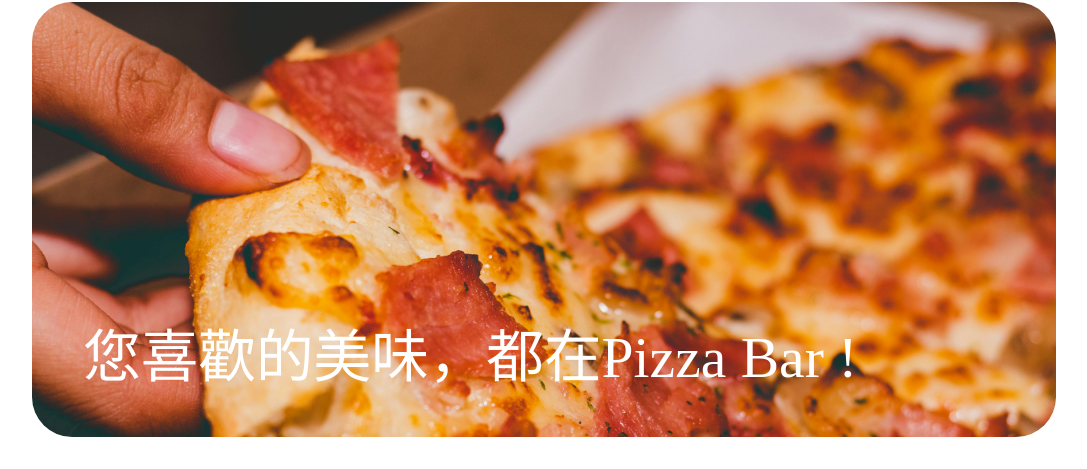
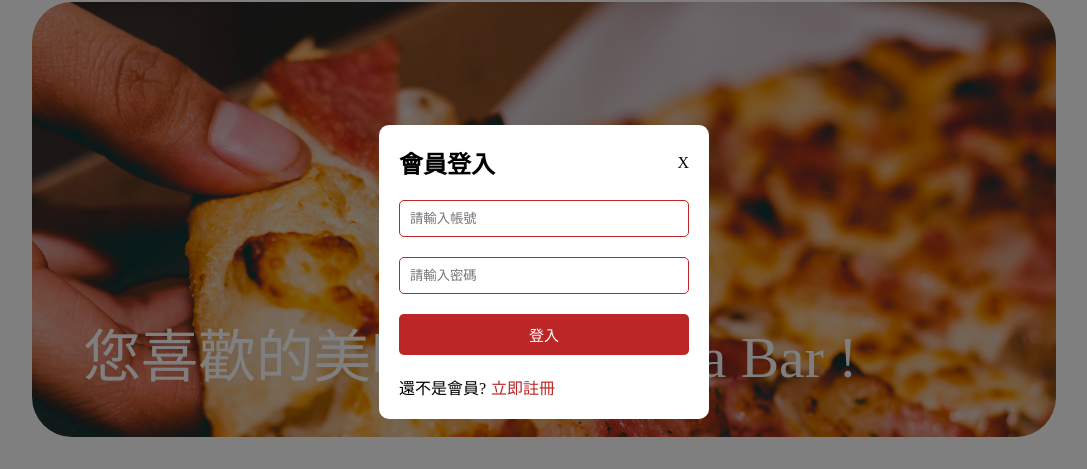
Before and after one commit to komaki009/pizza-bar, a React (Vite) app: page / in a window 1280 px wide. Both pictures are taken after a click on the button "登入". Shown: the part 128-597 px from the top of the page, without its empty margins (96-1183 px from the left). Built offline with nearby package versions, Linux system fonts and the light colour scheme.

Commit message:
create login and layout

```diff
--- a/src/App.jsx
+++ b/src/App.jsx
@@ -1,4 +1,4 @@
-import React from "react"
+import React, { useEffect, useState } from "react"
 import { Routes, Route } from "react-router-dom"
 import Home from "./pages/Home/Home"
 import Cart from "./pages/Cart/Cart"
@@ -6,11 +6,16 @@
 import FoodDetail from "./pages/FoodDetail/FoodDetail"
 import Footer from "./component/Footer/Footer"
 import ScrollToTop from "./component/ScrollToTop/ScrollToTop"
+import Login from "./component/Login/Login"
 
 const App = () => {
+  const [showLogin, setShowLogin] = useState(false)
+
   return (
+    <>
+      {showLogin ? <Login setShowLogin={setShowLogin} /> : null}
       <div className="app">
-      <Navbar />
+        <Navbar setShowLogin={setShowLogin} />
         <ScrollToTop />
         <Routes>
           <Route path="/" element={<Home />} />
@@ -19,6 +24,7 @@
         </Routes>
         <Footer />
       </div>
+    </>
   )
 }
 
--- /dev/null
+++ b/src/component/Login/Login.css
@@ -0,0 +1,66 @@
+.login{
+  width: 100vw;
+  height: 100vh;
+  position: fixed;
+  z-index: 10;
+  top: 50%;
+  left: 50%;
+  transform: translate(-50%, -50%);
+  background-color: rgba(0, 0, 0, 0.5);
+  display: grid;
+}
+
+.login-container{
+  place-self: center;
+  width: 330px;
+  background-color: white;
+  display: flex;
+  flex-direction: column;
+  gap: 20px;
+  padding: 20px;
+  border-radius: 10px;
+}
+
+.login-title{
+  display: flex;
+  justify-content: space-between;
+  align-items: center;
+}
+
+.login-title div{
+  cursor: pointer;
+}
+
+.login-input{
+  display: flex;
+  flex-direction: column;
+  gap: 20px;
+}
+
+.login-input input{
+  outline: none;
+  border: 1px solid #BC2626;
+  padding: 10px;
+  border-radius: 5px;
+}
+
+.login-container button{
+  background-color: #BC2626;
+  color: white;
+  font-size: 15px;
+  padding: 10px;
+  border-radius: 5px;
+  cursor: pointer;
+  border: none;
+  transition: 0.3s;
+}
+
+.login-container button:hover{
+  background-color: #800000;
+}
+
+.login-container span{
+  color: #BC2626;
+  cursor: pointer;
+  margin-left: 5px;
+}
--- /dev/null
+++ b/src/component/Login/Login.jsx
@@ -0,0 +1,26 @@
+import React, { useState } from "react"
+import "./Login.css"
+
+const Login = ({ setShowLogin }) => {
+  localStorage
+  return (
+    <div className="login">
+      <form className="login-container">
+        <div className="login-title">
+          <h2>會員登入</h2>
+          <div onClick={() => setShowLogin(false)}>X</div>
+        </div>
+        <div className="login-input">
+          <input type="text" placeholder="請輸入帳號" />
+          <input type="password" placeholder="請輸入密碼" />
+        </div>
+        <button>登入</button>
+        <p>
+          還不是會員?<span>立即註冊</span>
+        </p>
+      </form>
+    </div>
+  )
+}
+
+export default Login
--- a/src/component/Navbar/Navbar.jsx
+++ b/src/component/Navbar/Navbar.jsx
@@ -5,7 +5,7 @@
 import { Link } from "react-router-dom"
 import { StoreContext } from "../../context/StoreContext"
 
-const Navbar = () => {
+const Navbar = ({ setShowLogin }) => {
   const [menu, setMenu] = useState("all")
   const { cart } = useContext(StoreContext)
 
@@ -47,7 +47,7 @@
           </Link>
           {cart.length > 0 && <div className="dot"></div>}
         </div>
-        <button>登入</button>
+        <button onClick={() => setShowLogin(true)}>登入</button>
       </div>
     </div>
   )
```
Lines whose indentation alone changed are shown as unchanged.
